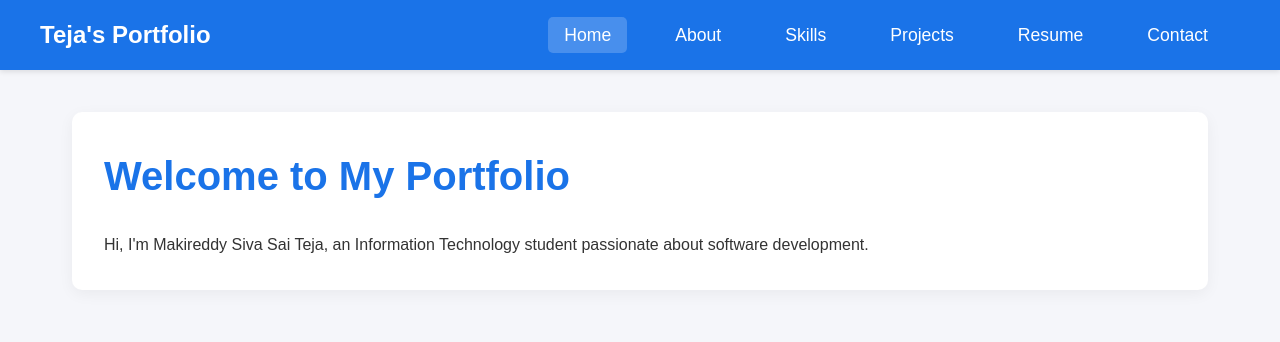
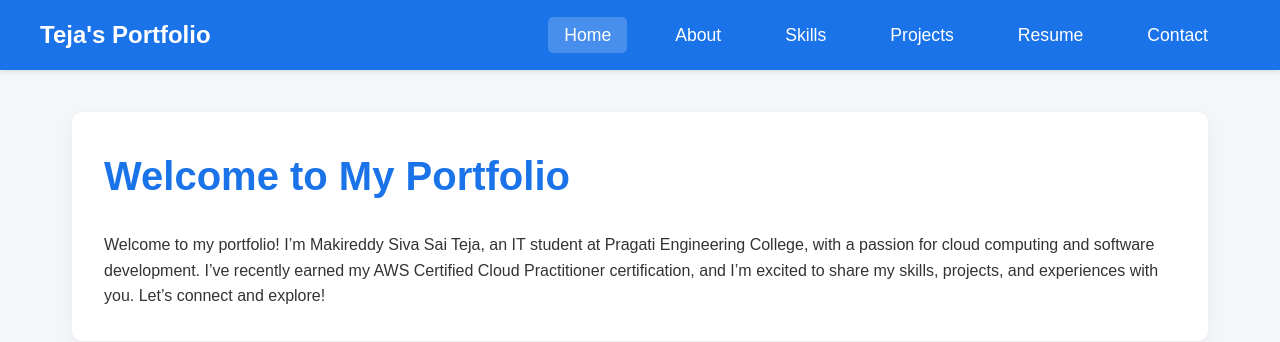
Before and after one commit to TEJA-MAKIREDDY/Portfolio__website, a plain HTML site: page index.html in a window 1280 px wide. Drawn offline with Linux system fonts and the light colour scheme.

Commit message:
Update index.html

```diff
--- a/index.html
+++ b/index.html
@@ -25,7 +25,9 @@
     <section>
         <div class="container">
             <h1>Welcome to My Portfolio</h1>
-            <p>Hi, I'm Makireddy Siva Sai Teja, an Information Technology student passionate about software development.</p>
+            <p>Welcome to my portfolio! I’m Makireddy Siva Sai Teja, an IT student at Pragati Engineering College, with a passion for cloud computing and software development. I’ve recently earned my AWS Certified Cloud Practitioner certification, and I’m excited to share my skills, projects, and experiences with you. Let’s connect and explore!
+
+</p>
         </div>
     </section>
 
```
